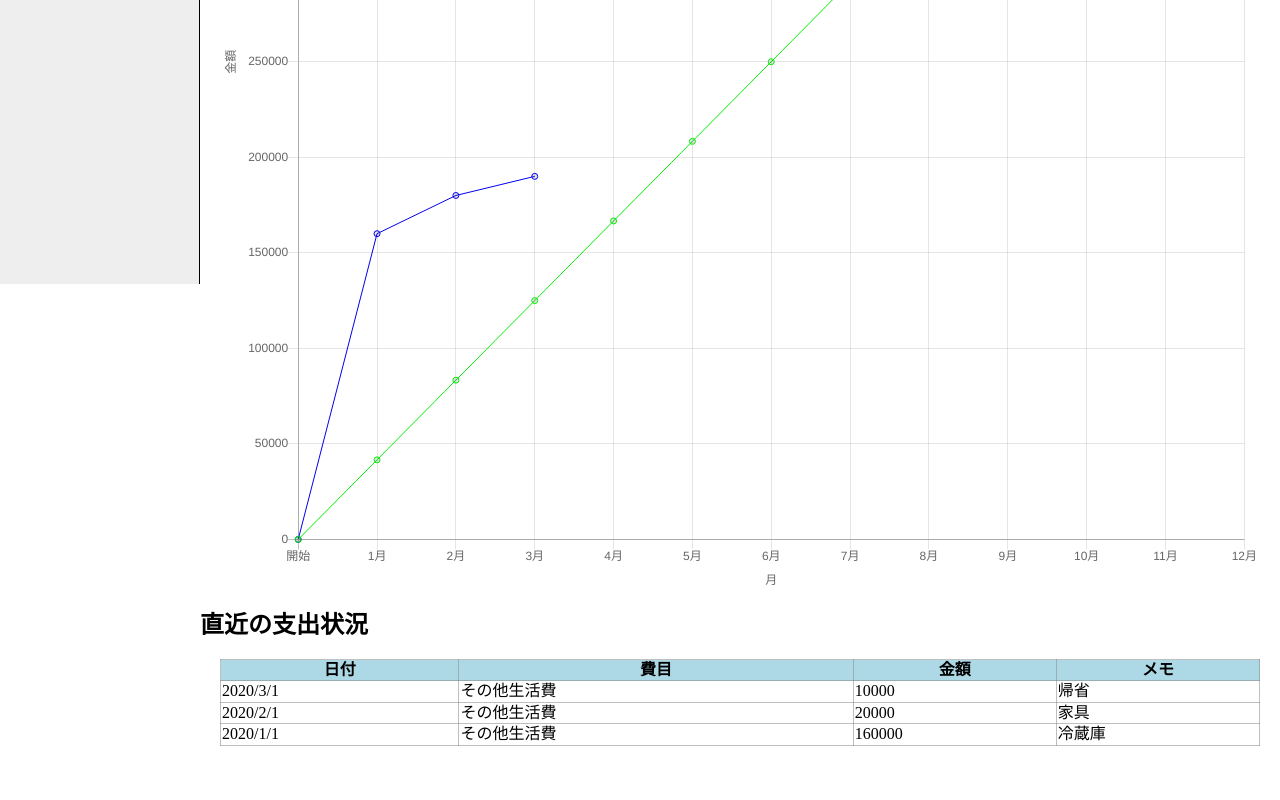
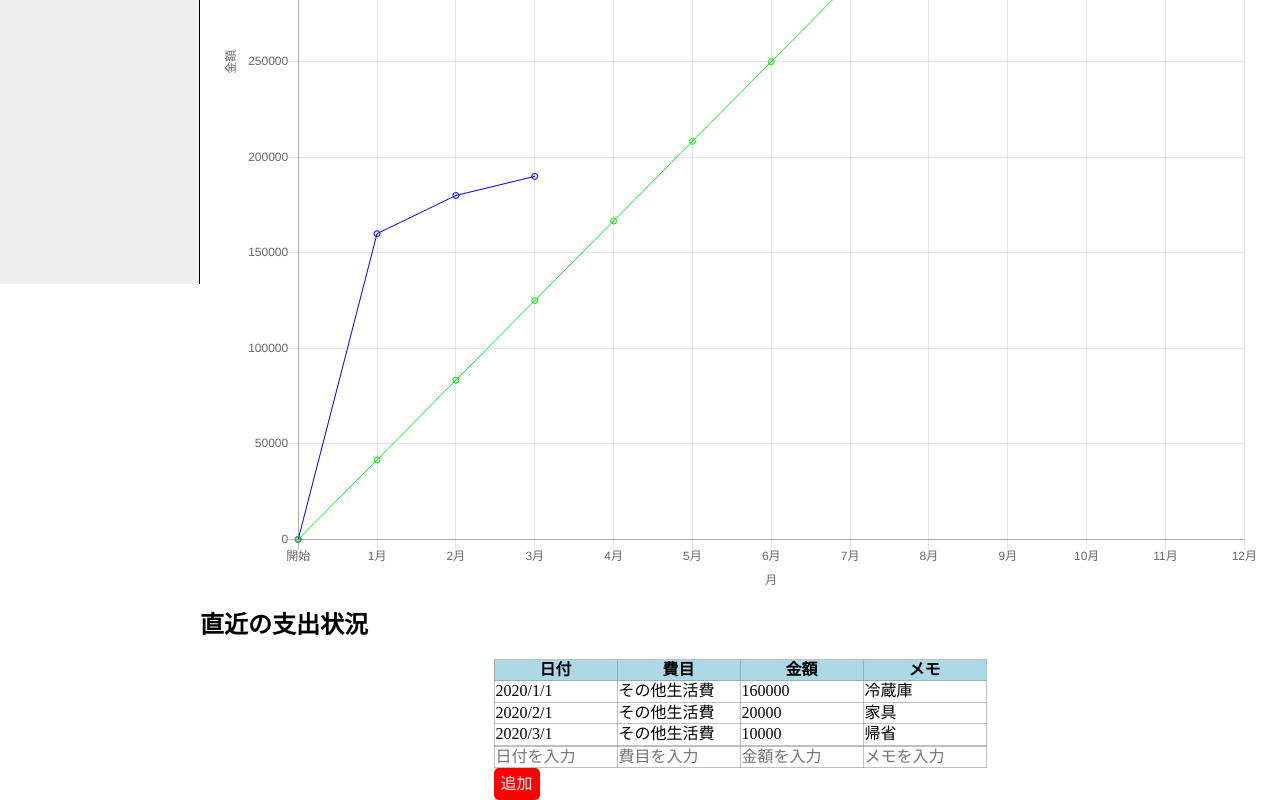
Before and after one commit to pocky34/household-acount-app-for-life-plan, a Vue app: page / in a window 1280 px wide. Shown: the part 576-1376 px from the top of the page. Before the commit the page ends 1342 px from the top, so only its background shows below. Built offline with nearby package versions, Linux system fonts and the light colour scheme.

Commit message:
InputBoxを追加

```diff
--- a/src/MockDB.js
+++ b/src/MockDB.js
@@ -35,7 +35,7 @@ module.exports = {
     return items.slice();
   },
   create:({ date, expenseType, expense, memo }) => {
-    const item = new item({
+    const item = new Item({
       date: date,
       expenseType: expenseType,
       expense: expense,
--- a/src/components/Button.vue
+++ b/src/components/Button.vue
@@ -25,7 +25,7 @@ export default {
   display: inline-block;
   background: red;
   color: white;
-  padding: 10px;
+  padding: 7px;
   cursor: pointer;
 
   /* 角丸の指定 */
--- /dev/null
+++ b/src/components/InputBox.vue
@@ -0,0 +1,92 @@
+<template>
+  <div>
+    <table border="1" class="input-table">
+      <tbody>
+        <tr>
+          <td>
+            <input placeholder="日付を入力" v-model.trim="date"/>
+          </td>
+          <td>
+            <input placeholder="費目を入力" v-model.trim="expenseType"/>
+          </td>
+          <td>
+            <input placeholder="金額を入力" v-model.trim="expense"/>
+          </td>
+          <td>
+            <input placeholder="メモを入力" v-model.trim="memo"/>
+          </td>
+        </tr>
+      </tbody>
+    </table>
+    <div class="button-container">
+      <div class="inputbox-button">
+        <Button title="追加" :onClick="post" />
+      </div>
+    </div>
+  </div>
+</template>
+
+<script>
+import Button from "./Button.vue";
+export default {
+  components: {
+    Button
+  },
+  props: {
+    onPost: {
+      type: Function,
+      required: true
+    }
+  },
+  data() {
+    return {
+      date: "",
+      expenseType: "",
+      expense: "",
+      memo: ""
+    }
+  },
+  methods: {
+    post() {
+      const newItem = this.createItem();
+      this.onPost(newItem);
+      this.date = "";
+      this.expenseType = "";
+      this.expense = "";
+      this.memo = "";
+    },
+    createItem() {
+      return {
+        date: this.date,
+        expenseType: this.expenseType,
+        expense: parseInt(this.expense, 10),
+        memo: this.memo
+      }
+    }
+  }
+};
+</script>
+
+<style scoped>
+.input-table {
+  border-collapse: collapse;
+  margin-left: auto;
+  margin-right: auto;
+}
+td {
+  border: 1px solid #88888888;
+}
+input {
+  border: 0;
+  padding: 0;
+  width: 120px;
+}
+.button-container {
+  margin-left: auto;
+  margin-right: auto;
+  width: 493px;
+}
+.inputbox-button {
+  margin: 0 0 0 auto;
+}
+</style>
--- a/src/components/ItemList.vue
+++ b/src/components/ItemList.vue
@@ -49,12 +49,15 @@ export default {
 <style scoped>
 .item-table {
   border-collapse: collapse;
-  width: calc(100% - 40px);
-  margin: 20px;
+  margin-left: auto;
+  margin-right: auto;
 }
 .item-table-header {
   background-color:lightblue;
   border: 1px solid #88888888;
   vertical-align: middle;
 }
+th {
+  width: 120px;
+}
 </style>
--- a/src/components/LineChart.vue
+++ b/src/components/LineChart.vue
@@ -1,21 +1,19 @@
 <script>
-import { Line } from 'vue-chartjs'
+import { Line, mixins } from 'vue-chartjs'
+const { reactiveProp } = mixins;
 
 export default {
   extends: Line,
+  mixins: [reactiveProp],
   props: {
-    chartdata: {
-      type: Object,
-      default: null
-    },
     options: {
       type: Object,
       default: null
     }
   },
   mounted () {
-    this.renderChart(this.chartdata, this.options)
-  }
+    this.renderChart(this.chartData, this.options)
+  },
 }
 </script>
 
--- a/src/components/Main.vue
+++ b/src/components/Main.vue
@@ -3,36 +3,55 @@
     <h2>年間予算の達成状況</h2>
     <monthly-expense-chart :budget="budget" :expenses="expenses" />
     <h2>直近の支出状況</h2>
-    <ItemList :items="reversedItems" />
+    <item-list :items="items" />
+    <input-box :onPost="onPost" />
   </main>
 </template>
 
 <script>
-import ItemList from "@/components/ItemList.vue";
-import MonthlyExpenseChart from "./MonthlyExpenseChart.vue"
+import MonthlyExpenseChart from "./MonthlyExpenseChart.vue";
+import ItemList from "./ItemList.vue";
+import InputBox from "./InputBox.vue";
 const ItemDB = require("../MockDB");
 
 export default {
   components: {
+    MonthlyExpenseChart,
     ItemList,
-    MonthlyExpenseChart,
+    InputBox
   },
   data() {
-   return {
-     budget: 500000,
-     expenses: [160000, 20000, 10000]
-   };
+    return {
+      budget: 500000,
+      expenses: [],
+      items: []
+    };
   },
-  computed: {
-    reversedItems() {
-      return ItemDB.findAll().slice().reverse();
+  methods: {
+    update() {
+      this.items = ItemDB.findAll();
+
+      this.expenses = new Array(12).fill(0);
+      for (const item of this.items) {
+        const dateObj = new Date(item.date);
+        this.expenses[dateObj.getMonth()] += item.expense;
+      }
+      // まだ入力のない月のデータを削除
+      for (let month = 12; month >= 0; month--){
+        if(this.expenses[month-1] == 0){
+          this.expenses.pop();
+        }else{
+          break;
+        }
+      }
     },
-    getBudget() {
-      return 800000;
-    },
-    getExpenses() {
-      return [0, 300000, 20000, 10000];
+    onPost(item) {
+      ItemDB.create(item);
+      this.update();
     }
+  },
+  created() {
+    this.update();
   }
 };
 </script>
--- a/src/components/MonthlyExpenseChart.vue
+++ b/src/components/MonthlyExpenseChart.vue
@@ -1,6 +1,6 @@
 <template>
   <div class="chart-container">
-    <line-chart :chartdata="chartdata" :options="options" />
+    <line-chart :chartData="chartdata" :options="options" />
   </div>
 </template>
 
```
Also changed, not shown: 11 other files (tests, documents, lock files or other folders).
